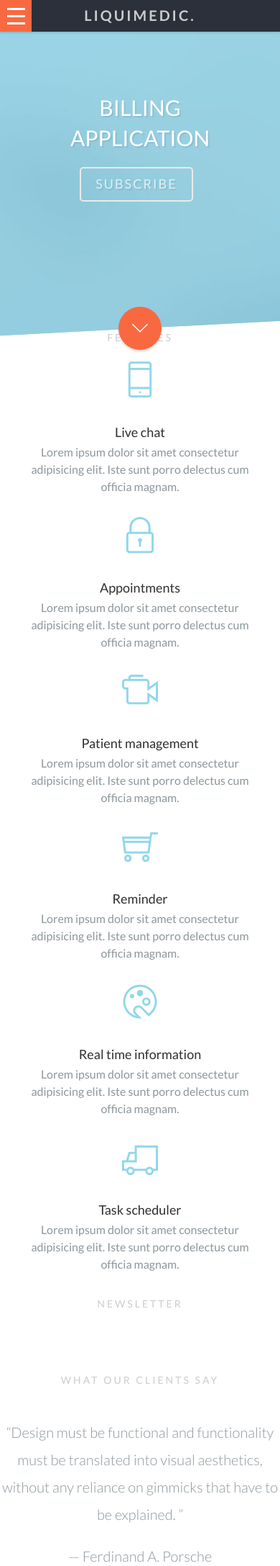
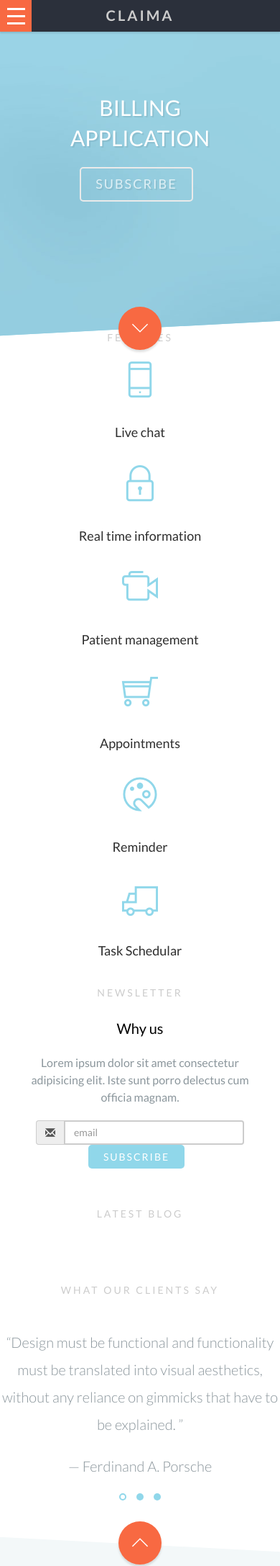
Before and after one commit to WebTrace/MedApp, a CodeIgniter app: page /database/ in a window 390 px wide. Shown: the top 2175 px of the page at 72% size. Run offline with CodeIgniter, Linux system fonts and the light colour scheme.

Commit message:
home page
home

```diff
--- a/application/views/pages/home.php
+++ b/application/views/pages/home.php
@@ -1,3 +1,4 @@
+
 <div id="fh5co-hero">
     <a href="#fh5co-main" class="smoothscroll fh5co-arrow to-animate hero-animate-4"><i class="ti-angle-down"></i></a>
     <!-- End fh5co-arrow -->
@@ -22,14 +23,14 @@
                     <i class="ti-mobile"></i>
                 </div>
                 <h3 class="heading">Live chat</h3>
-                <p>Lorem ipsum dolor sit amet consectetur adipisicing elit. Iste sunt porro delectus cum officia magnam.</p>
+
             </div>
             <div class="col-md-4 col-sm-6 text-center fh5co-feature feature-box">
                 <div class="fh5co-feature-icon">
                     <i class="ti-lock"></i>
                 </div>
-                <h3 class="heading">Appointments</h3>
-                <p>Lorem ipsum dolor sit amet consectetur adipisicing elit. Iste sunt porro delectus cum officia magnam. </p>
+                <h3 class="heading">Real time information</h3>
+
             </div>
             <div class="clearfix visible-sm-block"></div>
             <div class="col-md-4 col-sm-6 text-center fh5co-feature feature-box">
@@ -37,30 +38,30 @@
                     <i class="ti-video-camera"></i>
                 </div>
                 <h3 class="heading">Patient management</h3>
-                <p>Lorem ipsum dolor sit amet consectetur adipisicing elit. Iste sunt porro delectus cum officia magnam.</p>
+
             </div>
             <div class="clearfix visible-md-block visible-lg-block"></div>
             <div class="col-md-4 col-sm-6 text-center fh5co-feature feature-box">
                 <div class="fh5co-feature-icon">
                     <i class="ti-shopping-cart"></i>
                 </div>
-                <h3 class="heading">Reminder</h3>
-                <p>Lorem ipsum dolor sit amet consectetur adipisicing elit. Iste sunt porro delectus cum officia magnam. </p>
+                <h3 class="heading">Appointments</h3>
+
             </div>
             <div class="clearfix visible-sm-block"></div>
             <div class="col-md-4 col-sm-6 text-center fh5co-feature feature-box">
                 <div class="fh5co-feature-icon">
                     <i class="ti-palette"></i>
                 </div>
-                <h3 class="heading">Real time information</h3>
-                <p>Lorem ipsum dolor sit amet consectetur adipisicing elit. Iste sunt porro delectus cum officia magnam.</p>
+                <h3 class="heading">Reminder</h3>
+
             </div>
             <div class="col-md-4 col-sm-6 text-center fh5co-feature feature-box">
                 <div class="fh5co-feature-icon">
                     <i class="ti-truck"></i>
                 </div>
-                <h3 class="heading">Task scheduler</h3>
-                <p>Lorem ipsum dolor sit amet consectetur adipisicing elit. Iste sunt porro delectus cum officia magnam.</p>
+                <h3 class="heading">Task Schedular</h3>
+
             </div>
         </div>
         <!-- END row -->
@@ -70,8 +71,60 @@
             </div>
             <h2 class="fh5co-uppercase-heading-sm text-center animate-box">NewsLetter</h2>
 
-        </div>
+                <div class="col-md-4 col-sm-6 text-center fh5co-feature feature-box">
+
+                <h3 class="heading">Why us</h3>
+                <p>Lorem ipsum dolor sit amet consectetur adipisicing elit. Iste sunt porro delectus cum officia magnam. </p>
+            </div>
+
+          <div class="">
+
+            </div>
+        <div class="col-md-4 col-sm-6 text-center fh5co-feature feature-box">
+
+
+
+            <div class="container">
+            <form class="form-horizontal">
+            <fieldset>
+             <!-- Form Name -->
+
+            <div class="form-group">
+
+            <div class="col-md-4">
+
+            <div class="input-group">
+            <span class="input-group-addon"><span class="glyphicon glyphicon-envelope"></span></span>
+            <input type="email"  name="email" class="form-control" placeholder="email" type="text" required="">
+           </div>
+
+           </div>
+      <div class="col-md-1">
+        <button id="button-submit" name="button-submit" class="btn btn-primary">Subscribe</button>
+       </div>
+     </div>
+    </fieldset>
+   </form>
+  </div>
+</div>
+
+</div>
+
+<div class="row">
+            <div class="">
+
+            </div>
+            <h2 class="fh5co-uppercase-heading-sm text-center animate-box">Latest Blog</h2>
+
+
+
+
+
+       </div>
         <!--  end row -->
+
+
+
         <div class="fh5co-spacer fh5co-spacer-md"></div>
         <!-- End Spacer -->
         <div class="fh5co-spacer fh5co-spacer-md"></div>
--- a/application/views/templates/header.php
+++ b/application/views/templates/header.php
@@ -52,7 +52,7 @@
         <div class="container">
             <!-- <div id="fh5co-menu-logo"> -->
                 <!-- START #fh5co-logo -->
-                <h1 id="fh5co-logo" class="pull-left"><a href="<?Php echo base_url(); ?>">LiquiMedic.</a></h1>
+                <h1 id="fh5co-logo" class="pull-left"><a href="<?Php echo base_url(); ?>">Claima</a></h1>
 
                 <!-- START #fh5co-menu-wrap -->
                 <nav id="fh5co-menu-wrap" role="navigation">
```
